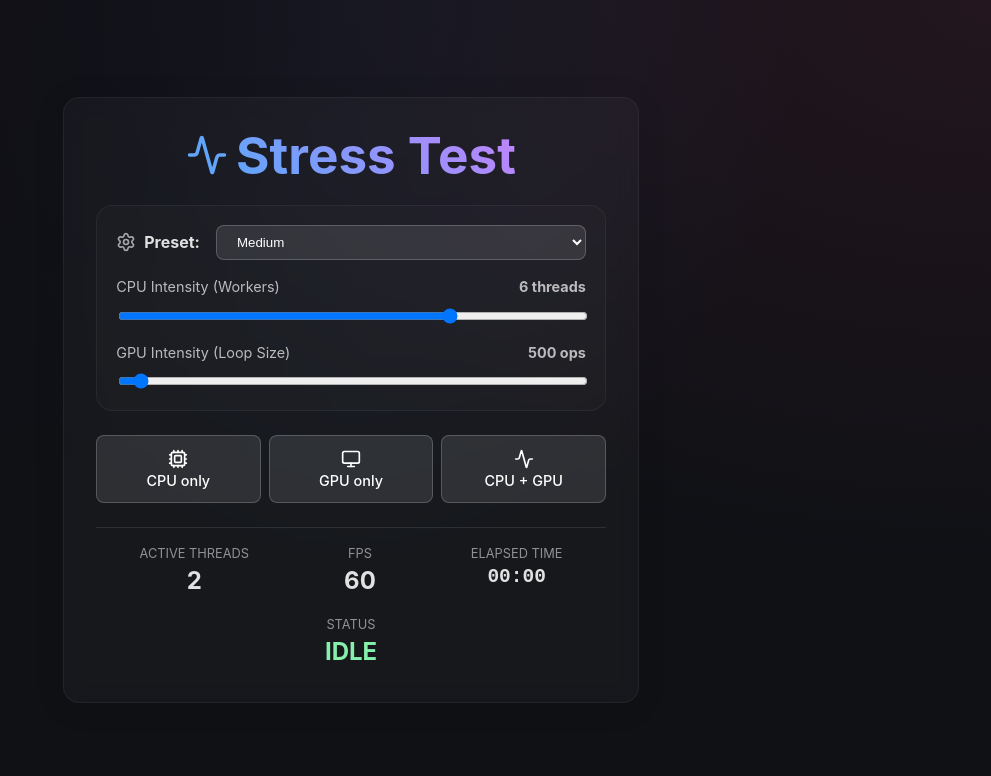
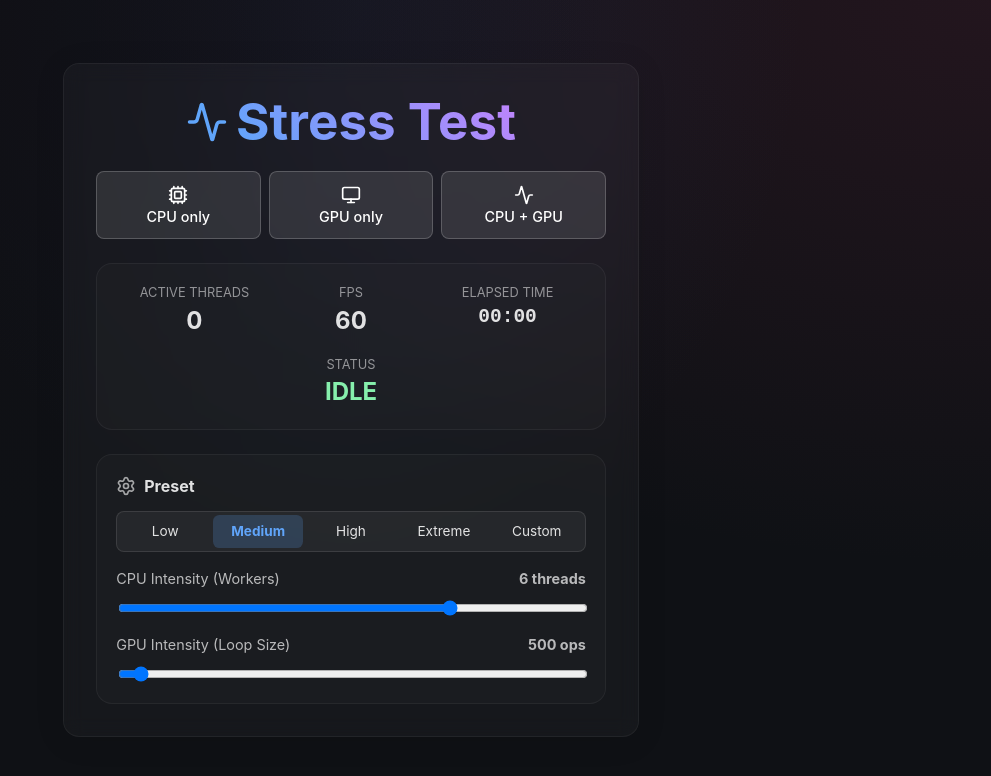
Before and after one commit to zubodub/stress-test-page, a React (Vite) app: page / in a window 1280 px wide. Shown: the top 776 px of the page, without its empty margins (289-1280 px from the left). Built offline with nearby package versions, Linux system fonts and the light colour scheme.

Commit message:
UI Improvements: Reorder blocks, tabs for presets, smooth animations

```diff
--- a/src/App.tsx
+++ b/src/App.tsx
@@ -18,6 +18,18 @@ function App() {
   const workersRef = useRef<Worker[]>([]);
   const gpuTestRef = useRef<GPUStressTest | null>(null);
   const timerRef = useRef<number | null>(null);
+
+  const cpuRef = useRef(cpuIntensity);
+  const gpuRef = useRef(gpuIntensity);
+  const animationRef = useRef<number | null>(null);
+
+  useEffect(() => {
+    cpuRef.current = cpuIntensity;
+  }, [cpuIntensity]);
+
+  useEffect(() => {
+    gpuRef.current = gpuIntensity;
+  }, [gpuIntensity]);
 
   useEffect(() => {
     gpuTestRef.current = new GPUStressTest('gpu-canvas');
@@ -106,29 +118,55 @@ function App() {
     };
   }, [cpuRunning, gpuRunning]);
 
+  const animateTo = (targetCpu: number, targetGpu: number) => {
+    if (animationRef.current) cancelAnimationFrame(animationRef.current);
+
+    const startCpu = cpuRef.current;
+    const startGpu = gpuRef.current;
+    const startTime = performance.now();
+    const duration = 400; // ms
+
+    const step = (currentTime: number) => {
+      const elapsed = currentTime - startTime;
+      const progress = Math.min(elapsed / duration, 1);
+
+      const ease = 1 - Math.pow(1 - progress, 3); // ease-out cubic
+
+      if (progress < 1) {
+        setCpuIntensity(startCpu + (targetCpu - startCpu) * ease);
+        setGpuIntensity(startGpu + (targetGpu - startGpu) * ease);
+        animationRef.current = requestAnimationFrame(step);
+      } else {
+        setCpuIntensity(targetCpu);
+        setGpuIntensity(targetGpu);
+        animationRef.current = null;
+      }
+    };
+
+    animationRef.current = requestAnimationFrame(step);
+  };
+
   const handlePresetChange = (newPreset: Preset) => {
     setPreset(newPreset);
     if (newPreset === 'low') {
-      setCpuIntensity(Math.max(1, Math.floor(maxCores * 0.25)));
-      setGpuIntensity(50);
+      animateTo(Math.max(1, Math.floor(maxCores * 0.25)), 50);
     } else if (newPreset === 'medium') {
-      setCpuIntensity(6);
-      setGpuIntensity(500);
+      animateTo(6, 500);
     } else if (newPreset === 'high') {
-      setCpuIntensity(maxCores);
-      setGpuIntensity(2500);
+      animateTo(maxCores, 2500);
     } else if (newPreset === 'extreme') {
-      setCpuIntensity(maxCores * 2);
-      setGpuIntensity(8000);
+      animateTo(maxCores * 2, 8000);
     }
   };
 
   const handleCpuChange = (val: number) => {
+    if (animationRef.current) cancelAnimationFrame(animationRef.current);
     setCpuIntensity(val);
     setPreset('custom');
   };
 
   const handleGpuChange = (val: number) => {
+    if (animationRef.current) cancelAnimationFrame(animationRef.current);
     setGpuIntensity(val);
     setPreset('custom');
   };
@@ -136,7 +174,8 @@ function App() {
   const startCpuTest = () => {
     workersRef.current.forEach(w => w.terminate());
     workersRef.current = [];
-    for (let i = 0; i < cpuIntensity; i++) {
+    const threadsToUse = Math.round(cpuIntensity);
+    for (let i = 0; i < threadsToUse; i++) {
       const worker = new Worker(new URL('./cpu.worker.ts', import.meta.url), { type: 'module' });
       worker.postMessage('start');
       workersRef.current.push(worker);
@@ -151,7 +190,7 @@ function App() {
   };
 
   const startGpuTest = () => {
-    gpuTestRef.current?.start(gpuIntensity);
+    gpuTestRef.current?.start(Math.round(gpuIntensity));
     setGpuRunning(true);
   };
 
@@ -191,63 +230,6 @@ function App() {
           <h1 style={{ margin: 0, lineHeight: 1 }}>Stress Test</h1>
         </div>
 
-        <div style={{ display: 'flex', flexDirection: 'column', gap: '1rem', marginBottom: '1.5rem', background: 'rgba(255,255,255,0.02)', padding: '1.2rem', borderRadius: '1rem', border: '1px solid rgba(255,255,255,0.05)' }}>
-          <div style={{ display: 'flex', alignItems: 'center', justifyContent: 'space-between', gap: '1rem', flexWrap: 'wrap' }}>
-            <div style={{ display: 'flex', alignItems: 'center', gap: '0.5rem' }}>
-              <Settings size={20} style={{ opacity: 0.7 }} />
-              <label style={{ fontWeight: 'bold' }}>Preset:</label>
-            </div>
-            <select
-              value={preset}
-              onChange={(e) => handlePresetChange(e.target.value as Preset)}
-              style={{
-                background: 'rgba(255,255,255,0.1)', color: 'white', border: '1px solid rgba(255,255,255,0.2)',
-                padding: '0.5rem 1rem', borderRadius: '0.5rem', outline: 'none', cursor: 'pointer', flexGrow: 1
-              }}
-              disabled={cpuRunning || gpuRunning}
-            >
-              <option value="low" style={{ color: 'black' }}>Low</option>
-              <option value="medium" style={{ color: 'black' }}>Medium</option>
-              <option value="high" style={{ color: 'black' }}>High</option>
-              <option value="extreme" style={{ color: 'black' }}>Extreme</option>
-              <option value="custom" style={{ color: 'black' }} disabled>Custom</option>
-            </select>
-          </div>
-
-          <div style={{ display: 'flex', flexDirection: 'column', gap: '0.5rem' }}>
-            <div style={{ display: 'flex', justifyContent: 'space-between', fontSize: '0.9em', opacity: 0.8 }}>
-              <span>CPU Intensity (Workers)</span>
-              <span style={{ fontWeight: 'bold' }}>{cpuIntensity} threads</span>
-            </div>
-            <input
-              type="range"
-              min="1"
-              max={maxCores * 4}
-              value={cpuIntensity}
-              onChange={(e) => handleCpuChange(Number(e.target.value))}
-              disabled={cpuRunning}
-              style={{ width: '100%', cursor: cpuRunning ? 'not-allowed' : 'pointer' }}
-            />
-          </div>
-
-          <div style={{ display: 'flex', flexDirection: 'column', gap: '0.5rem' }}>
-            <div style={{ display: 'flex', justifyContent: 'space-between', fontSize: '0.9em', opacity: 0.8 }}>
-              <span>GPU Intensity (Loop Size)</span>
-              <span style={{ fontWeight: 'bold' }}>{gpuIntensity} ops</span>
-            </div>
-            <input
-              type="range"
-              min="10"
-              max="15000"
-              step="10"
-              value={gpuIntensity}
-              onChange={(e) => handleGpuChange(Number(e.target.value))}
-              disabled={gpuRunning}
-              style={{ width: '100%', cursor: gpuRunning ? 'not-allowed' : 'pointer' }}
-            />
-          </div>
-        </div>
-
         <div style={{ display: 'flex', gap: '0.5rem', justifyContent: 'center', marginBottom: '1.5rem', flexWrap: 'wrap' }}>
           <button
             className={`btn ${cpuRunning && !gpuRunning ? 'active pulse' : ''}`}
@@ -277,28 +259,105 @@ function App() {
           </button>
         </div>
 
-        <div style={{ marginTop: '1rem', display: 'flex', justifyContent: 'space-around', borderTop: '1px solid rgba(255,255,255,0.1)', paddingTop: '1rem', flexWrap: 'wrap', gap: '0.5rem' }}>
-          <div>
+        <div style={{ marginBottom: '1.5rem', display: 'grid', gridTemplateColumns: 'repeat(3, 1fr)', rowGap: '1rem', background: 'rgba(255,255,255,0.02)', padding: '1.2rem', borderRadius: '1rem', border: '1px solid rgba(255,255,255,0.05)' }}>
+          <div style={{ textAlign: 'center' }}>
             <div style={{ fontSize: '0.8em', opacity: 0.6 }}>ACTIVE THREADS</div>
-            <div style={{ fontSize: '1.5em', fontWeight: 'bold' }}>{cpuRunning ? cpuIntensity : maxCores}</div>
+            <div style={{ fontSize: '1.5em', fontWeight: 'bold' }}>{cpuRunning ? Math.round(cpuIntensity) : 0}</div>
           </div>
-          <div>
+          <div style={{ textAlign: 'center' }}>
             <div style={{ fontSize: '0.8em', opacity: 0.6 }}>FPS</div>
             <div style={{ fontSize: '1.5em', fontWeight: 'bold', color: fps < 30 ? '#ef4444' : fps < 50 ? '#facc15' : 'inherit' }}>
               {fps}
             </div>
           </div>
-          <div>
+          <div style={{ textAlign: 'center' }}>
             <div style={{ fontSize: '0.8em', opacity: 0.6 }}>ELAPSED TIME</div>
             <div style={{ fontSize: '1.5em', fontWeight: 'bold', fontFamily: 'monospace' }}>
               {formatTime(elapsedTime)}
             </div>
           </div>
-          <div style={{ flexBasis: '100%', marginTop: '0.5rem' }}>
+          <div style={{ gridColumn: '1 / -1', textAlign: 'center' }}>
             <div style={{ fontSize: '0.8em', opacity: 0.6 }}>STATUS</div>
             <div style={{ fontSize: '1.5em', fontWeight: 'bold', color: (cpuRunning || gpuRunning) ? '#fca5a5' : '#86efac' }}>
               {cpuRunning || gpuRunning ? 'TESTING' : 'IDLE'}
             </div>
+          </div>
+        </div>
+
+        <div style={{ display: 'flex', flexDirection: 'column', gap: '1rem', background: 'rgba(255,255,255,0.02)', padding: '1.2rem', borderRadius: '1rem', border: '1px solid rgba(255,255,255,0.05)' }}>
+          <div style={{ display: 'flex', flexDirection: 'column', gap: '0.8rem' }}>
+            <div style={{ display: 'flex', alignItems: 'center', gap: '0.5rem' }}>
+              <Settings size={20} style={{ opacity: 0.7 }} />
+              <label style={{ fontWeight: 'bold' }}>Preset</label>
+            </div>
+            <div style={{
+              display: 'flex',
+              background: 'rgba(255,255,255,0.05)',
+              borderRadius: '0.5rem',
+              padding: '0.2rem',
+              gap: '0.2rem',
+              border: '1px solid rgba(255,255,255,0.1)'
+            }}>
+              {(['low', 'medium', 'high', 'extreme', 'custom'] as Preset[]).map(p => (
+                <div
+                  key={p}
+                  onClick={() => {
+                    if (!cpuRunning && !gpuRunning) {
+                      handlePresetChange(p);
+                    }
+                  }}
+                  style={{
+                    flex: 1,
+                    textAlign: 'center',
+                    padding: '0.4rem 0',
+                    borderRadius: '0.4rem',
+                    fontSize: '0.85em',
+                    fontWeight: preset === p ? 'bold' : 'normal',
+                    cursor: (cpuRunning || gpuRunning) ? 'not-allowed' : 'pointer',
+                    background: preset === p ? 'rgba(96, 165, 250, 0.2)' : 'transparent',
+                    color: preset === p ? '#60a5fa' : 'inherit',
+                    transition: 'all 0.2s',
+                    opacity: (cpuRunning || gpuRunning) && preset !== p ? 0.5 : 1
+                  }}
+                >
+                  {p.charAt(0).toUpperCase() + p.slice(1)}
+                </div>
+              ))}
+            </div>
+          </div>
+
+          <div style={{ display: 'flex', flexDirection: 'column', gap: '0.5rem' }}>
+            <div style={{ display: 'flex', justifyContent: 'space-between', fontSize: '0.9em', opacity: 0.8 }}>
+              <span>CPU Intensity (Workers)</span>
+              <span style={{ fontWeight: 'bold' }}>{Math.round(cpuIntensity)} threads</span>
+            </div>
+            <input
+              type="range"
+              min="1"
+              max={maxCores * 4}
+              step="any"
+              value={cpuIntensity}
+              onChange={(e) => handleCpuChange(Number(e.target.value))}
+              disabled={cpuRunning}
+              style={{ width: '100%', cursor: cpuRunning ? 'not-allowed' : 'pointer' }}
+            />
+          </div>
+
+          <div style={{ display: 'flex', flexDirection: 'column', gap: '0.5rem' }}>
+            <div style={{ display: 'flex', justifyContent: 'space-between', fontSize: '0.9em', opacity: 0.8 }}>
+              <span>GPU Intensity (Loop Size)</span>
+              <span style={{ fontWeight: 'bold' }}>{Math.round(gpuIntensity)} ops</span>
+            </div>
+            <input
+              type="range"
+              min="10"
+              max="15000"
+              step="any"
+              value={gpuIntensity}
+              onChange={(e) => handleGpuChange(Number(e.target.value))}
+              disabled={gpuRunning}
+              style={{ width: '100%', cursor: gpuRunning ? 'not-allowed' : 'pointer' }}
+            />
           </div>
         </div>
       </div>
```
